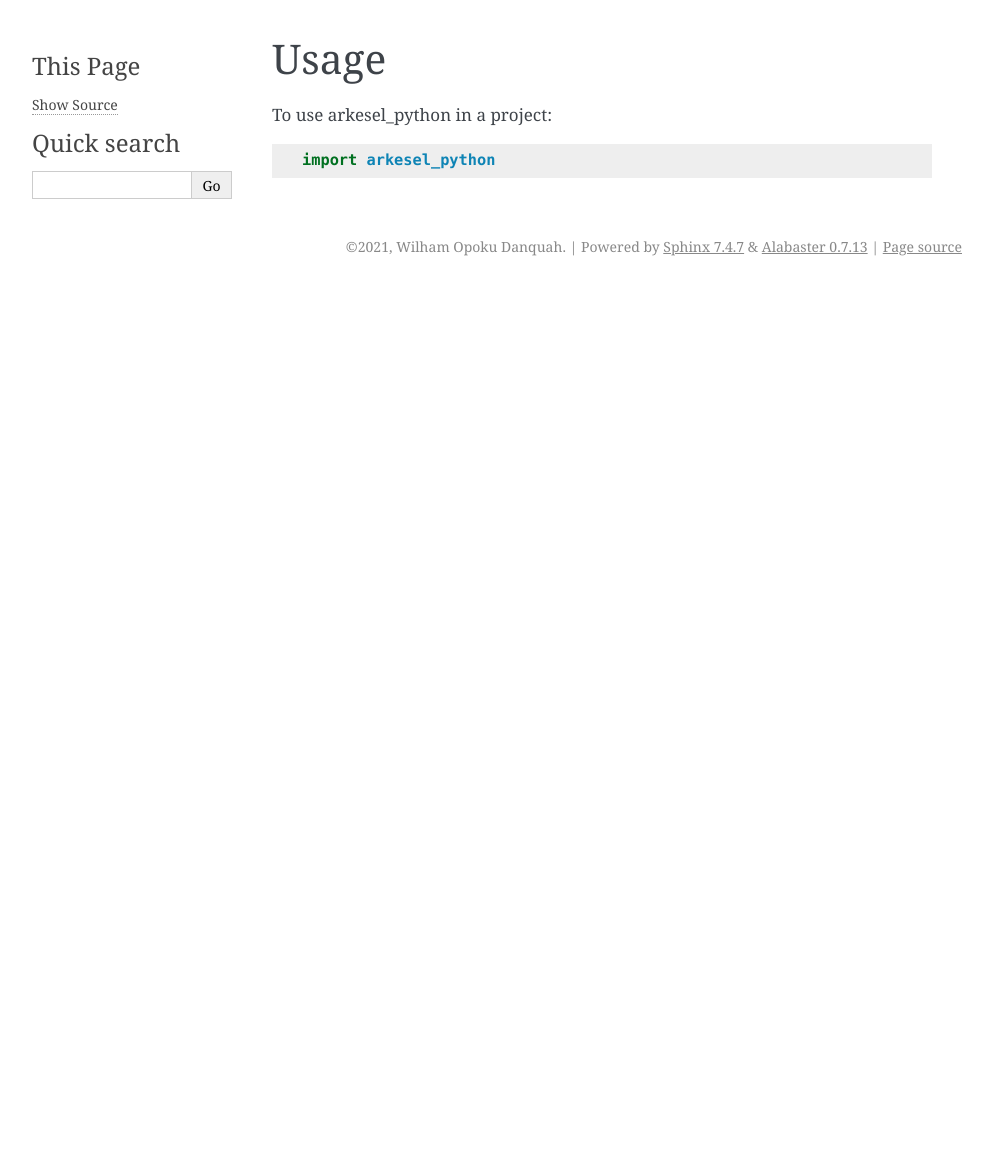
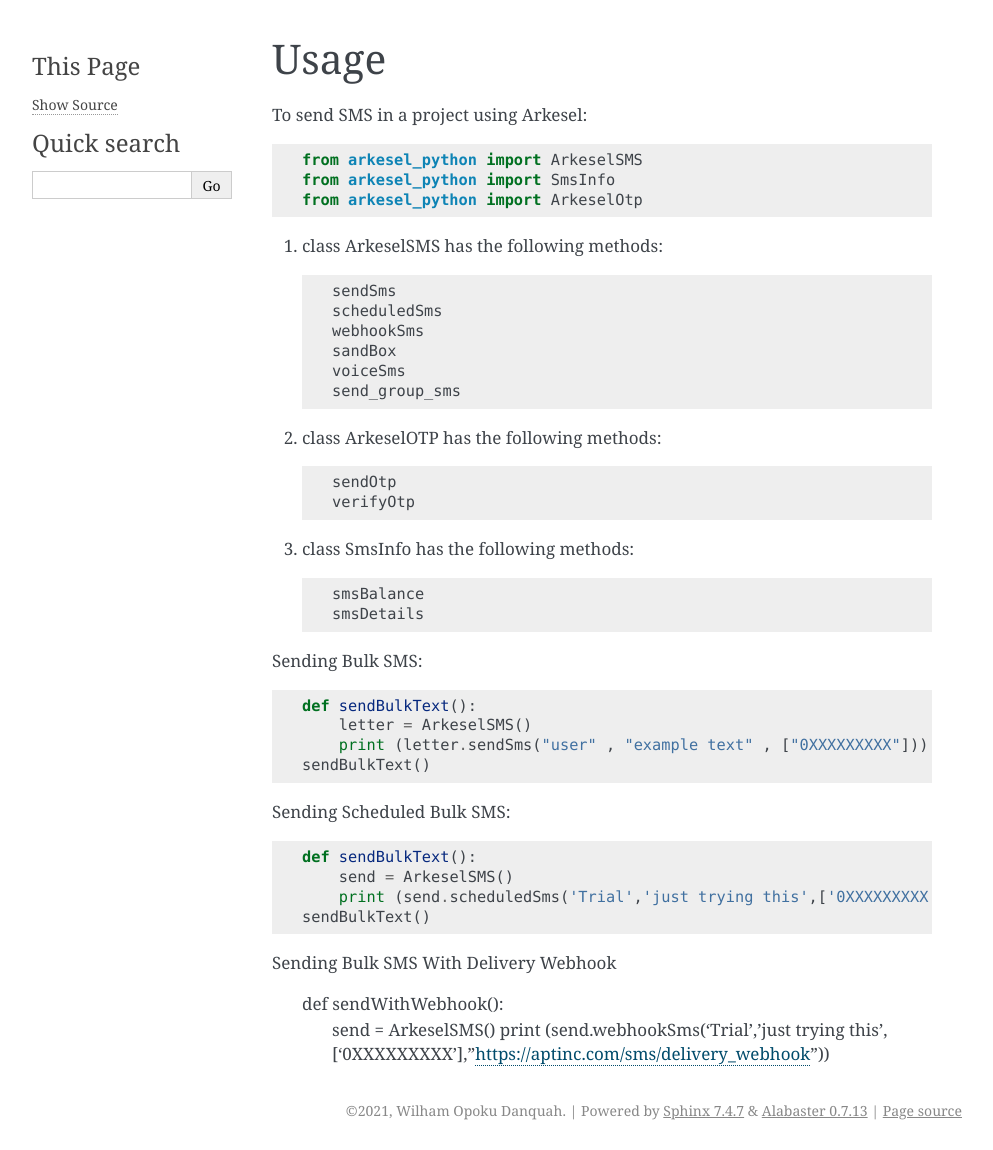
Before and after one commit to ArkeselDev/arkesel_python, a Sphinx documentation site: the page built from docs/usage.rst, in a window 1280 px wide. Shown: the whole page, without its empty margins (148-1141 px from the left). Built offline with Sphinx 7.4.7, drawn with Linux system fonts in a browser that asks for light colours; pages that are not in the unit, such as notebooks, are missing from menus; before the commit the page ends 900 px from its top, so only the background shows below that.

Commit message:
files modified.

```diff
--- a/arkesel_python/__init__.py
+++ b/arkesel_python/__init__.py
@@ -3,3 +3,8 @@
 __author__ = """Wilham Opoku Danquah"""
 __email__ = 'wilhamlynce27@gmail.com'
 __version__ = '0.1.0'
+
+from .arkesel_sms import ArkeselSMS
+from .arkesel_sms import SmsInfo
+from .arkesel_otp import ArkeselOtp
+from .arkesel_contacts import Contacts
--- a/docs/usage.rst
+++ b/docs/usage.rst
@@ -2,6 +2,50 @@
 Usage
 =====
 
-To use arkesel_python in a project::
+To send SMS in a project using Arkesel::
 
-    import arkesel_python
+    from arkesel_python import ArkeselSMS
+    from arkesel_python import SmsInfo
+    from arkesel_python import ArkeselOtp
+
+#. class ArkeselSMS has the following methods::
+
+       sendSms
+       scheduledSms
+       webhookSms
+       sandBox
+       voiceSms
+       send_group_sms
+
+#. class ArkeselOTP has the following methods::
+
+       sendOtp
+       verifyOtp
+
+#. class SmsInfo has the following methods::
+
+       smsBalance
+       smsDetails
+
+
+Sending Bulk SMS::
+
+
+
+    def sendBulkText():
+        letter = ArkeselSMS()
+        print (letter.sendSms("user" , "example text" , ["0XXXXXXXXX"]))
+    sendBulkText()
+
+Sending Scheduled Bulk SMS::
+
+    def sendBulkText():
+        send = ArkeselSMS()
+        print (send.scheduledSms('Trial','just trying this',['0XXXXXXXXX'],"2021-07-01 12:07 PM"))
+    sendBulkText()
+
+Sending Bulk SMS With Delivery Webhook
+
+    def sendWithWebhook():
+        send = ArkeselSMS()
+        print (send.webhookSms('Trial','just trying this',['0XXXXXXXXX'],"https://aptinc.com/sms/delivery_webhook"))
--- a/requirements_dev.txt
+++ b/requirements_dev.txt
@@ -9,3 +8,6 @@
 twine==1.14.0
 Click==7.0
 pytest==6.2.4
+requests==2.25.1
+vcrpy==4.1.1
+python-dotenv==0.17.1
--- a/setup.py
+++ b/setup.py
@@ -10,7 +10,7 @@
 with open('HISTORY.rst') as history_file:
     history = history_file.read()
 
-requirements = ['Click>=7.0', ]
+requirements = ['Click>=7.0','vcrpy>=4.1.1' ,'python-dotenv>=0.17.1']
 
 test_requirements = ['pytest>=3', ]
 
```
Also changed, not shown: other parts of requirements_dev.txt (+0 -1 lines), README.rst (+7 -9 lines), example.py (added, +24 -0 lines), .travis.yml.
